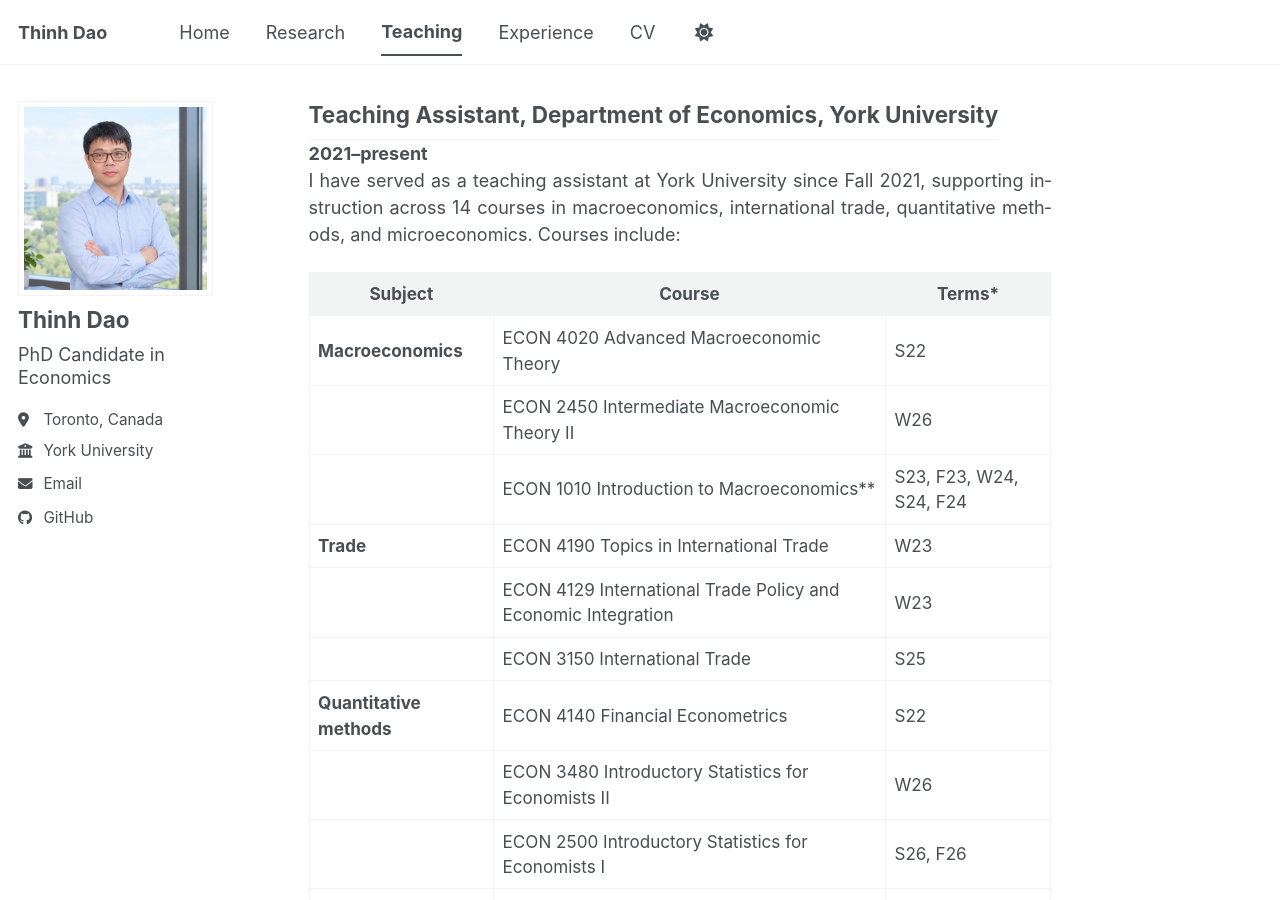
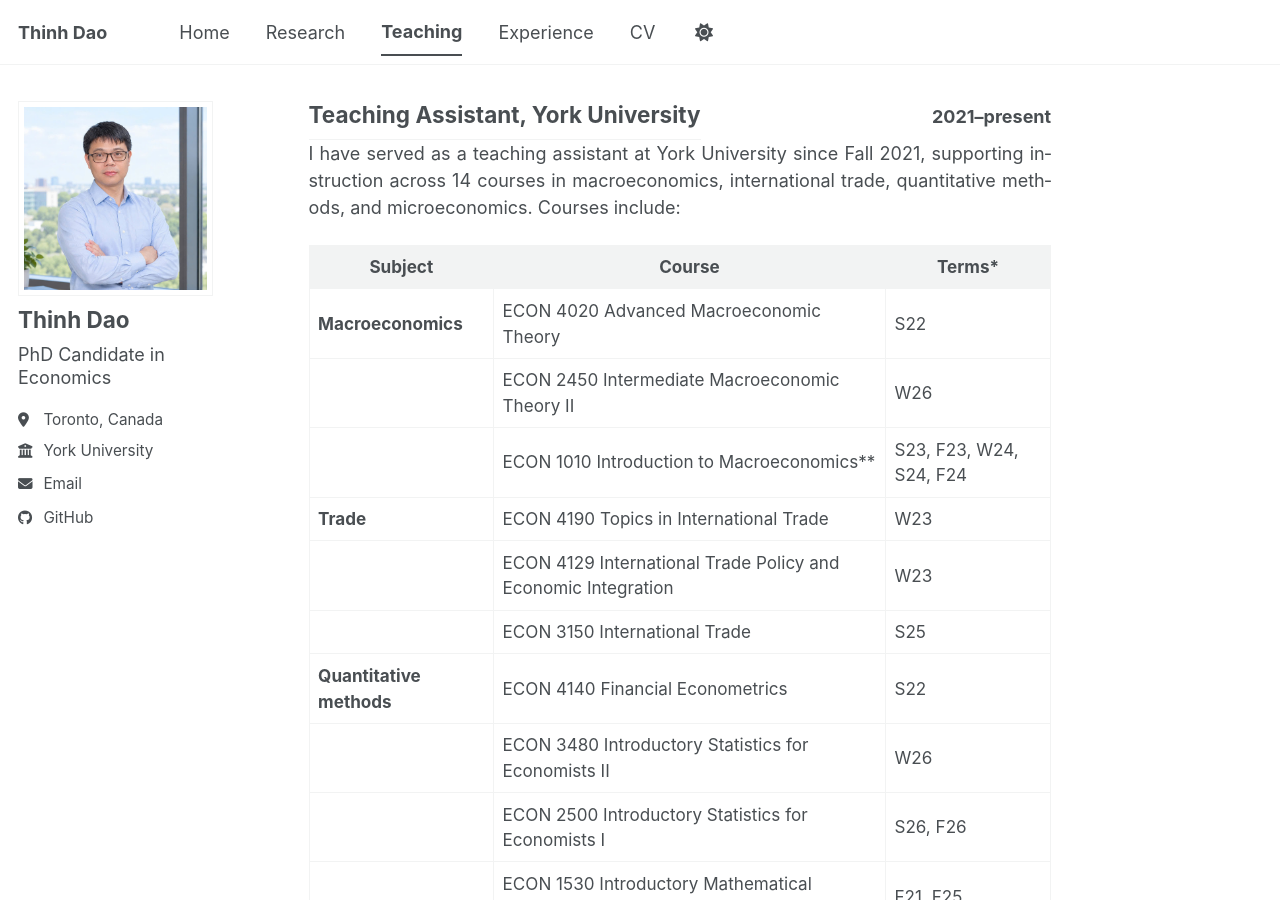
Before and after one commit to thinh-dao-econ/thinh-dao-econ.github.io, a Jekyll site: the page built from _pages/teaching.md, in a window 1280 px wide and 900 px high. Built offline with Jekyll 4.4.1, drawn with Linux system fonts in a browser that asks for light colours; a style sheet for code colours, icons or effects is not loaded.

Commit message:
Simplify title for teaching assistant role

```diff
--- a/_pages/teaching.md
+++ b/_pages/teaching.md
@@ -14,7 +14,7 @@ table th { text-align: center !important; }
 {% include base_path %}
 
 <div style="display:flex; justify-content:space-between; flex-wrap:wrap; align-items:baseline;">
-<h2 style="margin:0;">Teaching Assistant, Department of Economics, York University</h2>
+<h2 style="margin:0;">Teaching Assistant, York University</h2>
 <span><strong>2021–present</strong></span>
 </div>
 
```
